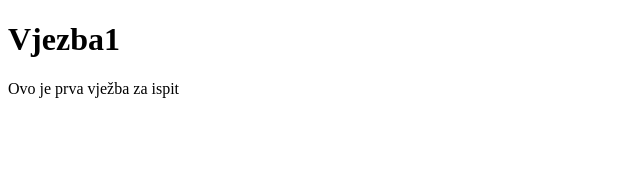
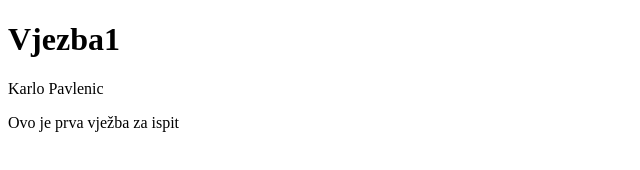
Before and after one commit to MindBodyCodeOrg/vjezba1, a website: page index.html in a window 1280 px wide. Shown: the whole page, without its empty margins (0-640 px from the left). Drawn offline with Linux system fonts and the light colour scheme.

Commit message:
prvi-zadatak-karlo-pavlenic - added p tag

```diff
--- a/index.html
+++ b/index.html
@@ -8,7 +8,7 @@
 	</head>
 	<body>
 		<h1>Vjezba1</h1>
-
+		<p>Karlo Pavlenic</p>
 		<p>Ovo je prva vježba za ispit</p>
 	</body>
 </html>
```
